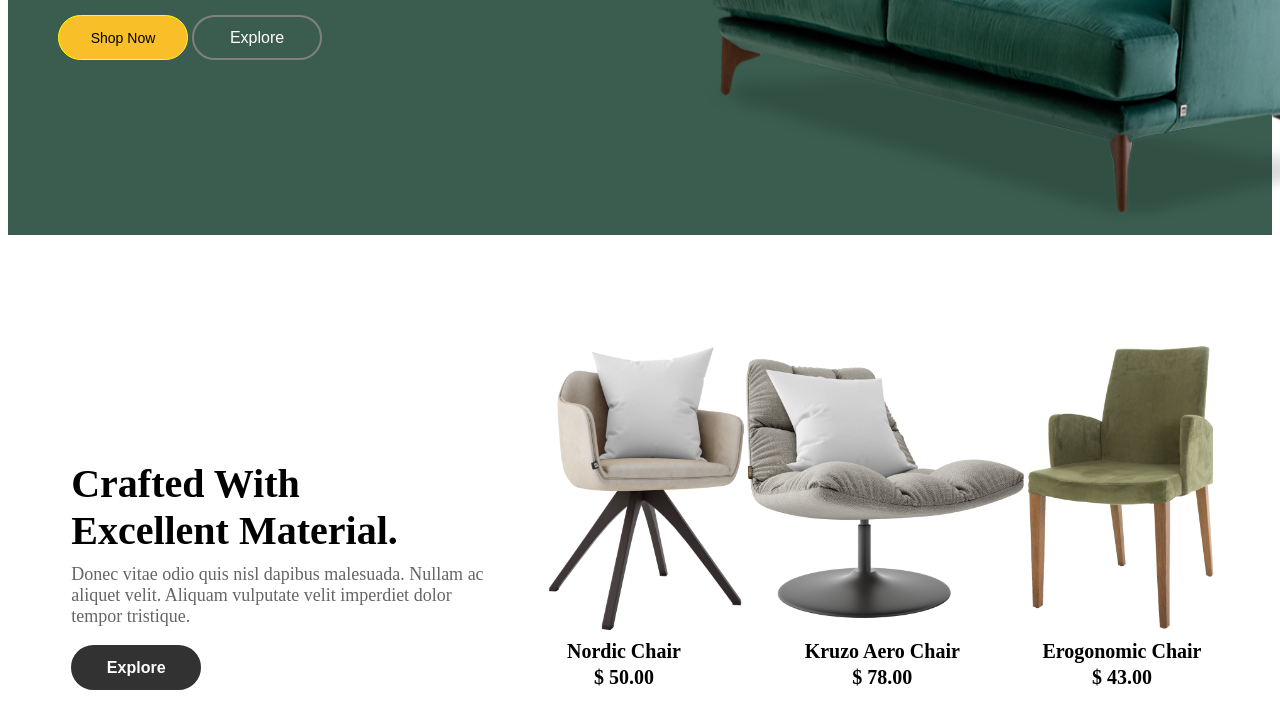
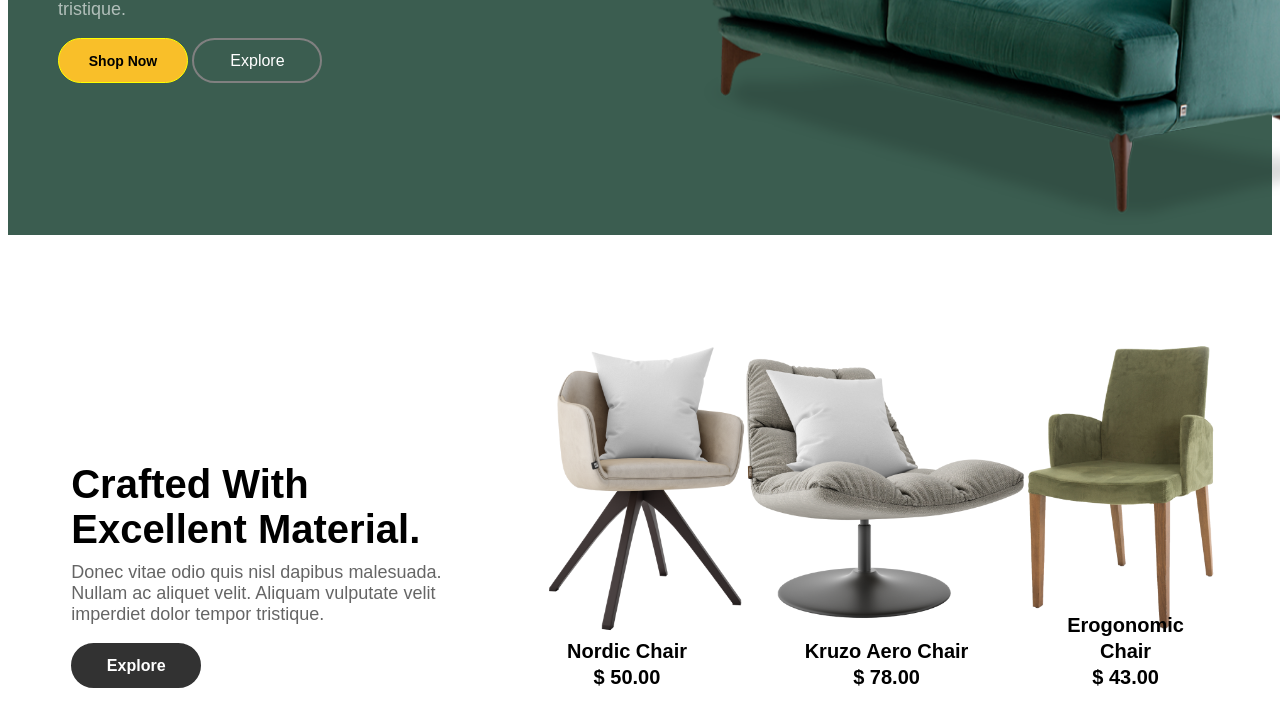
Before and after one commit to SoniShubham-21/Furni---Furniture-eCommerce-Website, a plain HTML site: page index.html in a window 1280 px wide. Shown: the part 373-1100 px from the top of the page. Drawn offline with Linux system fonts and the light colour scheme.

Commit message:
Final Commit1

```diff
--- a/style.css
+++ b/style.css
@@ -1,3 +1,6 @@
+*{
+    font-family: sans-serif;
+}
 header{
     height: 100px;
     width: 100%;
@@ -110,7 +113,7 @@ main{
     border: 1px solid yellow;
     background-color:#f9bf29;
     font-size: 14px;
-    font-weight: 400;
+    font-weight: 600;
 }
 #shop_now:hover{
     height: 45px;
@@ -119,7 +122,7 @@ main{
     border: 1px solid rgb(236, 236, 36);
     background-color:#ecb529;
     font-size: 14px;
-    font-weight: 400;
+    font-weight: 600;
     cursor: pointer;
 }
 #Explore{
@@ -232,7 +235,7 @@ section{
   }
 .product_name{
     color: black;
-    font-weight: 900;
+    font-weight: 700;
     font-size: 20px;
     position: absolute;
     text-align: center;
@@ -264,7 +267,7 @@ section{
     z-index: 2;
     color: black;
 }
-.product:hover i {
+.product:hover i{
     opacity: 1;
     bottom: -5%;
 }
@@ -395,7 +398,7 @@ section{
     width: 50%;
 }
 .data_icons2 li{
-    font-size: 24px;
+    font-size: 20px;
 }
 
 #readmore{
```
